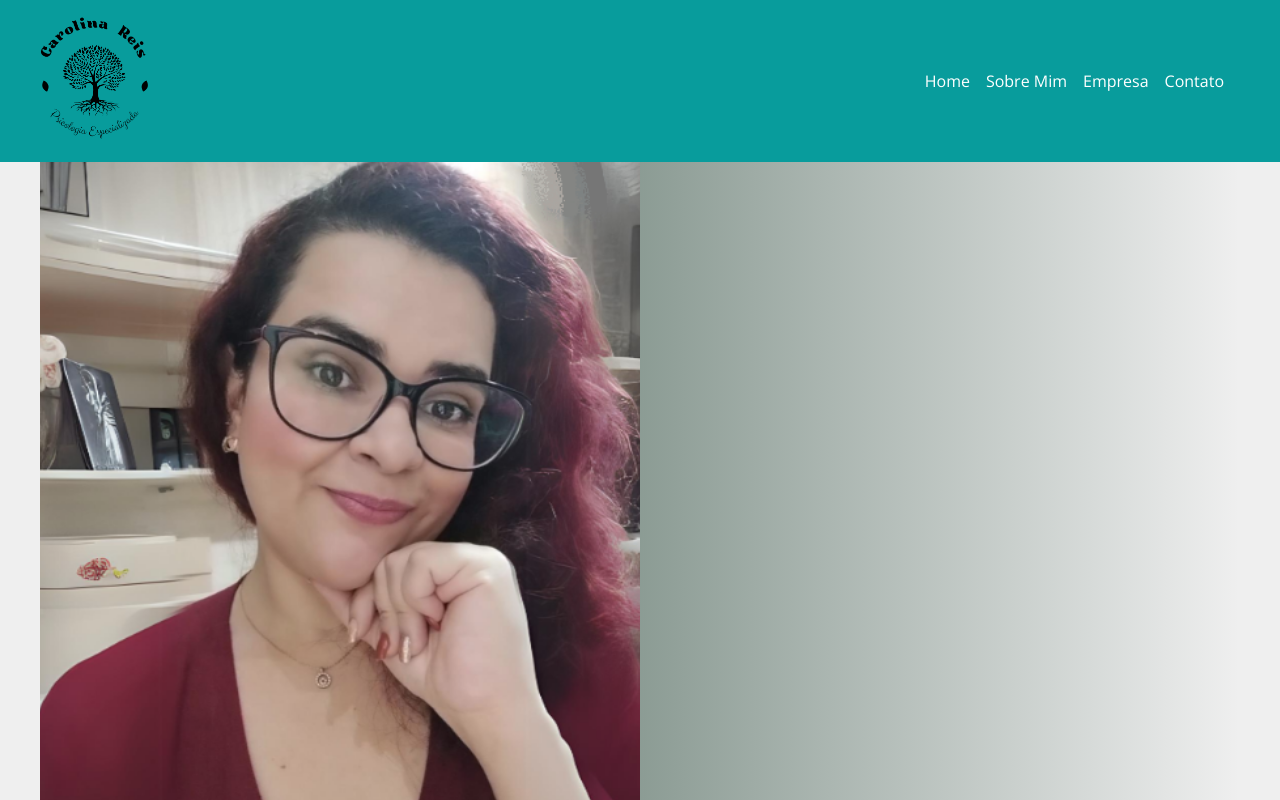
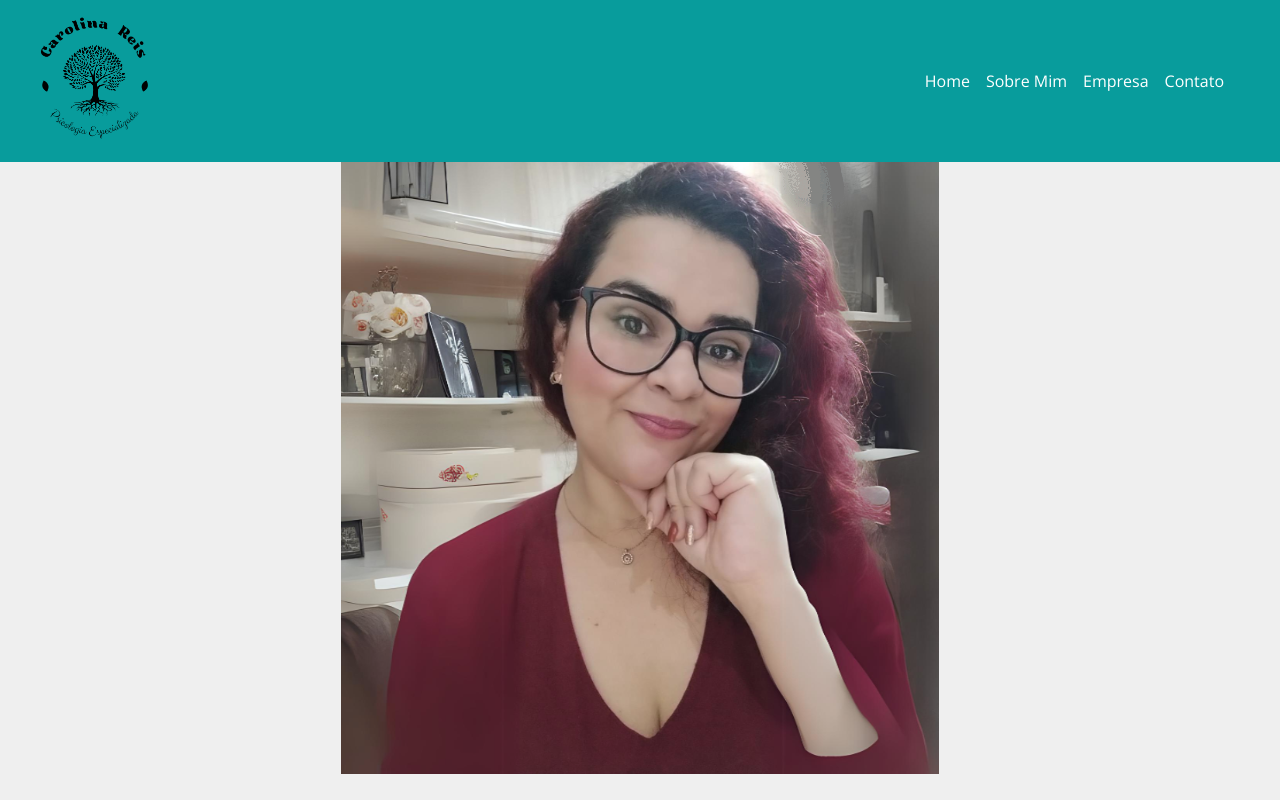
Before and after one commit to alexponciano2/psicologaCarol, a React (Vite) app in the folder sitecarol/: page /aboutme in a window 1280 px wide. Shown: the top 800 px of the page. Built offline with nearby package versions, Linux system fonts and the light colour scheme.

Commit message:
Update AboutMe.module.css

```diff
--- a/sitecarol/src/components/pages/AboutMe.module.css
+++ b/sitecarol/src/components/pages/AboutMe.module.css
@@ -1,40 +1,5 @@
-/* .imagem {
-  width: 130%;
-  object-fit: cover;
-} */
-
-.container {
-  position: relative;
+.container{
+  width: 100%;
   display: flex;
-  width: 100%;
-  height: 100vh; /* Altura total da viewport */
+  justify-content: center;
 }
-
-.imageside {
-  width: 50%; /* Metade da largura para a imagem */
-  height: 100%;
-  position: relative;
-}
-
-.imageside img {
-  width: 100%;
-  height: 100%;
-  object-fit: cover; /* Mantém a imagem com boa proporção */
-}
-
-.gradientside {
-  width: 50%; /* Metade da largura para o gradiente */
-  height: 100%;
-  background: linear-gradient(to left, rgba(140, 255, 136, 0), rgba(41, 73, 58, 0.5)); /* Gradiente */
-  position: relative;
-}
-
-.overlay-gradient {
-  position: absolute;
-  top: 0;
-  right: 50%; /* Para que o gradiente sobreponha a imagem */
-  width: 10%; /* Ajusta o quanto o gradiente sobrepõe a imagem */
-  height: 100%;
-  background: linear-gradient(to left, rgba(41, 73, 58, 0.5), rgba(140, 255, 136, 0)); /* Gradiente que sobrepõe */
-  z-index: 1; /* Garante que fique acima da imagem */
-}
```
